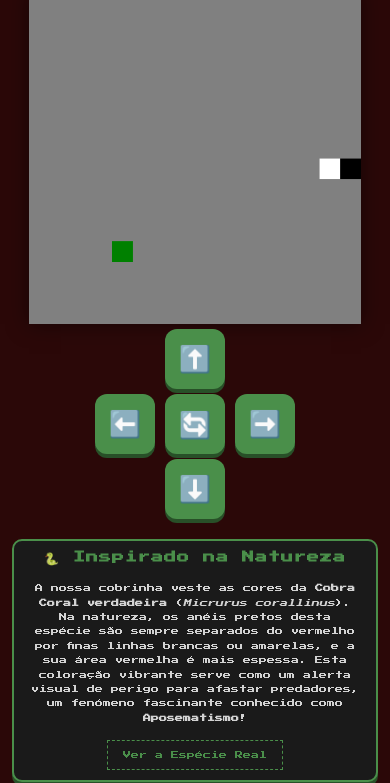
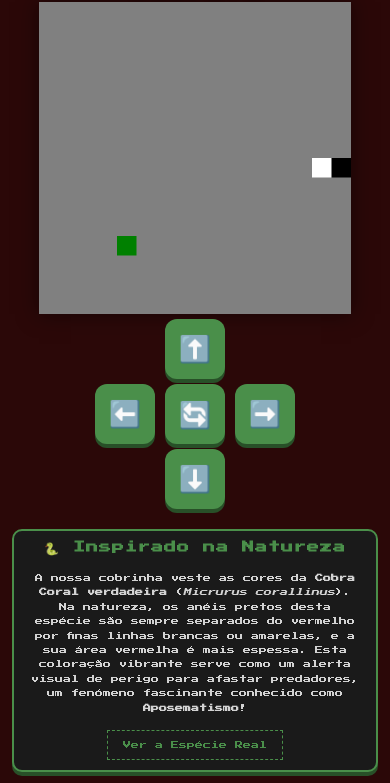
Before and after one commit to Jonathan000001/snake-game-v2, a plain HTML site: page index.html in a window 390 px wide. Shown: the part 61-844 px from the top of the page. Drawn offline with Linux system fonts and the light colour scheme.

Commit message:
corrige rolagem e tamanho do canvas

```diff
--- a/src/style.css
+++ b/src/style.css
@@ -102,15 +102,16 @@ h2 {
 
     body {
         margin: 0;
-        padding: 0;
+        padding: 10px 0;
         width: 100vw;
-        height: 100vh;
-        overflow: hidden;
+        height: auto;
+        overflow-x: hidden;
+        overflow-y: auto;
         box-sizing: border-box;
         display: flex;
         flex-direction: column;
         align-items: center;
-        justify-content: center;
+        justify-content: flex-start;
     }
 
     h1 {
@@ -126,11 +127,15 @@ h2 {
     }
 
     canvas {
-        width: 85vw;
-        height: 85vw;
-        max-width: 380px;
-        max-height: 380px;
+        width: 80vw;
+        height: 80vw;
+        max-width: 340px;
+        max-height: 340px;
         margin: 0 auto;
+    }
+
+    .seta, #btn-reset {
+        touch-action: none !important;
     }
 
     .controls-container {
```
